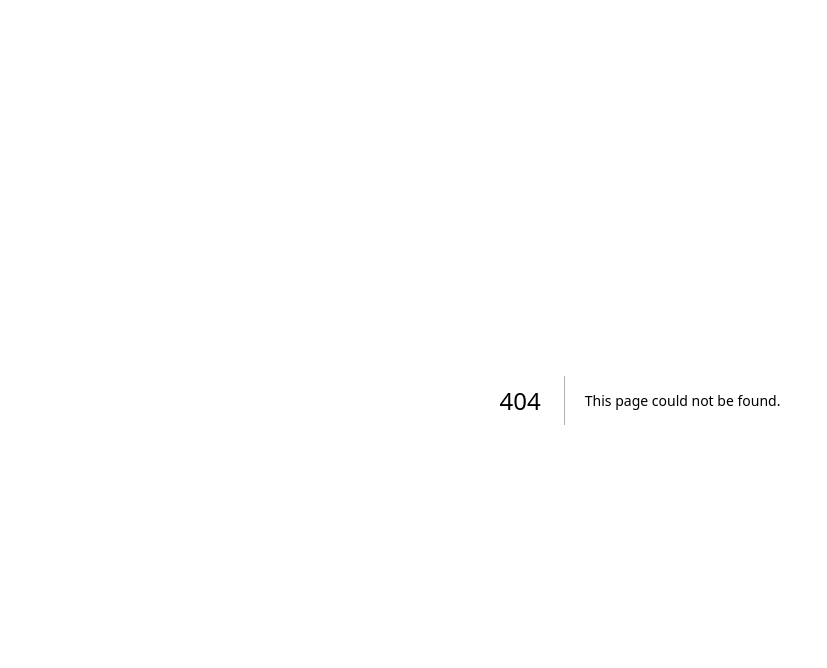
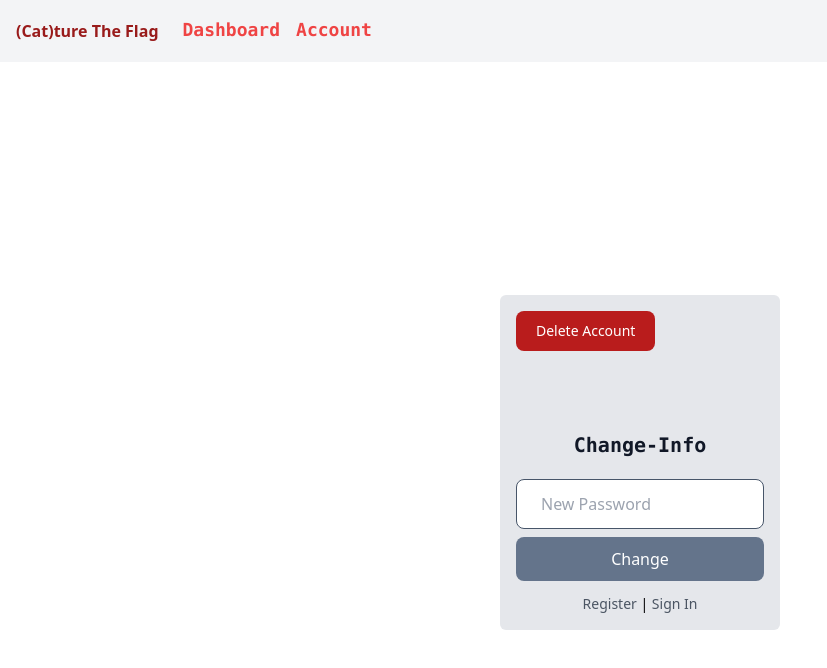
Before and after one commit to Jaycee3004/ctf, a Next.js app: page /account in a window 1280 px wide. Before the commit this address had no page. Shown: the top 668 px of the page, without its empty margins (0-827 px from the left). Built offline with nearby package versions, Linux system fonts and the light colour scheme; no server answers; sample sign-in values are in the browser's storage.

Commit message:
added Account tab and Account page

```diff
--- a/app/(auth)/signin/page.tsx
+++ b/app/(auth)/signin/page.tsx
@@ -2,9 +2,11 @@
 
 import { redirect } from 'next/dist/server/api-utils';
 import firebase from '../../../firebase/clients'
-import { useState,useEffect } from "react";
-import { useRouter } from 'next/navigation';
+import { useState,useEffect, use } from "react";
+import { useRouter,useSearchParams } from 'next/navigation';
 import Link from 'next/link';
+import { recentSignInAtom } from '../../atoms';
+import { useAtomValue,useSetAtom } from 'jotai';
 
 
 export default function SignIn() {
@@ -12,7 +14,12 @@ export default function SignIn() {
   const [password, setPassword] = useState("");
   const [registered, setRegistered] = useState(false); // State to track registration success
   const [error, setError] = useState(null);
+  const plsRedirect = useSearchParams().get('redirect');
+
+
   const router = useRouter();
+  const recentSignIn = useAtomValue(recentSignInAtom);
+  const setRecentSignIn = useSetAtom(recentSignInAtom);
   // console.log("under execution")
 
   // useEffect(() => {
@@ -28,20 +35,36 @@ export default function SignIn() {
   const handleSignIn = async (e) => {
     e.preventDefault();
     console.log("under execution")
+
+
     try {
       await firebase.auth().signInWithEmailAndPassword(email, password);
       // Sign-in successful, you can redirect or perform other actions
+
       console.log('Sign-in successful')
-      router.push('/dashboard');
+      setRecentSignIn(true);
+
+
+
+      console.log(plsRedirect)
+      let redirectUrl = '/dashboard';
+      if (plsRedirect && plsRedirect === 'account') {
+
+        console.log(plsRedirect);
+        redirectUrl = "/account";
+      }
+
+      router.push(redirectUrl);
 
     } catch (error) {
+      console.log(error)
       setError(error.message);
     }
   };
 
   return (
     <div >
-      {/* {error && <p>{error}</p>} */}
+      {error && <p>{error}</p>}
       {error && <div className="flex items-center p-4 mb-4 text-sm text-red-800 rounded-lg bg-red-50 dark:bg-gray-800 dark:text-red-400" role="alert">
         <svg className="flex-shrink-0 inline w-4 h-4 me-3" aria-hidden="true" xmlns="http://www.w3.org/2000/svg" fill="currentColor" viewBox="0 0 20 20">
           <path d="M10 .5a9.5 9.5 0 1 0 9.5 9.5A9.51 9.51 0 0 0 10 .5ZM9.5 4a1.5 1.5 0 1 1 0 3 1.5 1.5 0 0 1 0-3ZM12 15H8a1 1 0 0 1 0-2h1v-3H8a1 1 0 0 1 0-2h2a1 1 0 0 1 1 1v4h1a1 1 0 0 1 0 2Z"/>
--- /dev/null
+++ b/app/(checked-in)/account/layout.tsx
@@ -0,0 +1,19 @@
+
+import Link from 'next/link'
+export default function RootLayout({
+    children,
+  }: {
+    children: React.ReactNode
+  }) {
+    return (
+        <>
+
+        <div className="container mx-auto px-5 max-w-xs flex justify-center items-center h-screen">
+            <div className="w-full max-w-xs bg-gray-200 p-4 m-auto rounded-md">
+                {children}
+            </div>
+        </div>
+        </>
+
+    );
+  }
--- /dev/null
+++ b/app/(checked-in)/account/page.tsx
@@ -0,0 +1,134 @@
+'use client';
+
+import { use, useEffect, useState } from "react";
+import { useRouter } from "next/navigation";
+import useForceLogin from "../../../hooks/useForceLogin";
+// import firebase from '../firebaseConfig'
+import firebase from '../../../firebase/clients'
+import Link from "next/link";
+import { recentSignInAtom } from "../../atoms";
+import { useAtomValue,useSetAtom } from "jotai";
+// import { AppInstanceRouter } from "next/navigation/router";
+
+type User = firebase.User;
+
+function deleteAccount(router,setDelError,setError) {
+    const user = firebase.auth().currentUser;
+    if (user) {
+        user.delete().then(() => {
+            console.log("User deleted")
+            router.push('/signin');
+        }).catch((error) => {
+            setDelError(true)
+
+            console.log(error)
+        });
+    }
+}
+
+
+
+export default function Account() {
+
+    // const recentSignIn = useAtomValue(recentSignInAtom);
+    // const setRecentSignIn = useSetAtom(recentSignInAtom);
+    // // if (!recentSignIn) {
+    // //     useForceLogin();
+    // // }
+    // setRecentSignIn(false);
+
+
+
+
+
+    const [user, setUser] = useState<User | null>(null);
+    // const [email, setEmail] = useState("");
+    const [password, setPassword] = useState("");
+    const router = useRouter();
+    const [delError, setDelError] = useState(false);
+    const [error, setError] = useState(null);
+    const [message, setMessage] = useState('');
+
+    function handleChange(form) {
+        form.preventDefault();
+        // setError(null);
+        if (user) {
+            user.updatePassword(password)
+        .then(() => {
+        console.log("Password updated successfully");
+        setMessage("Password updated successfully");
+        })
+        .catch((error) => {
+        console.log("Error updating password:", error);
+            setMessage("Error updating password. Sign-In required again");
+        });
+        }
+
+        setPassword("");
+        // setEmail("");
+
+
+
+    }
+
+
+
+    useEffect(() => {
+        setTimeout(() => {
+            setMessage("");
+        }, 3000);
+    },[message])
+
+    useEffect(() => {
+        firebase.auth().onAuthStateChanged((user) => {
+            if (user) {
+                setUser(user);
+            } else {
+                router.push('/signin');
+            }
+        });
+    }, [router]);
+
+    if (user) {
+        return (
+            <>
+
+                {/* <h1>Account</h1> */}
+                <div className="flex items-center">
+                    {delError && <h1 className="text-red-500">Recent login required :(</h1>}
+                </div>
+
+                <button className="flex items-center focus:outline-none text-white bg-red-700 hover:bg-red-800 focus:ring-4 focus:ring-red-300 font-medium rounded-lg text-sm px-5 py-2.5 me-2 mb-2 dark:bg-red-600 dark:hover:bg-red-700 dark:focus:ring-red-900" onClick={() => deleteAccount(router,setDelError,setError)}>Delete Account</button>
+                <div >
+      {/* {error && <p>{error}</p>} */}
+      {message !== "" && <div className="flex items-center p-4 mb-4 text-sm text-red-800 rounded-lg bg-red-50 dark:bg-gray-800 dark:text-red-400" role="alert">
+
+        <span className="sr-only">Info</span>
+        <div>
+          <span className="font-medium">Warning !</span> {message}
+        </div>
+      </div>}
+
+      <div className="flex flex-col items-center mt-[10vh] rounded-md">
+            <h2 className="mb-5 text-gray-900 font-mono font-bold text-xl">Change-Info</h2>
+
+            <form onSubmit={handleChange}>
+                {/* <input type="text" className="w-full px-6 py-3 mb-2 border border-slate-600 rounded-lg font-medium " placeholder="Re-enter email" value={email} onChange={(e) => setEmail(e.target.value)}/> */}
+                <input type="password" className="w-full px-6 py-3 mb-2 border border-slate-600 rounded-lg font-medium " placeholder="New Password" value={password} onChange={(e) => setPassword(e.target.value)}/>
+
+                <button type="submit" className="bg-slate-500 hover:bg-slate-700 text-white text-base rounded-lg py-2.5 px-5 transition-colors w-full text-[19px]">Change</button>
+            </form>
+            <p className="text-center mt-3 text-[14px]">
+                <Link href="/register" className="text-gray-600">Register</Link>
+                <span> | </span>
+                <Link href="/signin" className="text-gray-600">Sign In</Link>
+            </p>
+
+        </div>
+    </div>
+            </>
+        )
+    } else {
+        return <p>Loading...</p>
+    }
+}
--- a/app/(checked-in)/dashboard/page.tsx
+++ b/app/(checked-in)/dashboard/page.tsx
@@ -3,7 +3,6 @@ import Home from './home'
 export default function Page() {
     return (
         <div>
-            <h1>Page</h1>
             <Home />
         </div>
     )
--- a/app/(checked-in)/layout.tsx
+++ b/app/(checked-in)/layout.tsx
@@ -18,6 +18,10 @@ export default function RootLayout({
                 <Link href="/dashboard" className="cursor-pointer text-red-500 font-bold hover:text-red-800 px-2 text-lg font-mono">Dashboard</Link>
                 <div className="w-0 group-hover:w-full h-0.5 bg-black ease-in-out duration-200"></div>
             </span>
+            <span className="group inline-block">
+                <Link href="/account" className="cursor-pointer text-red-500 font-bold hover:text-red-800 px-2 text-lg font-mono">Account</Link>
+                <div className="w-0 group-hover:w-full h-0.5 bg-black ease-in-out duration-200"></div>
+            </span>
                 </div>
 
             </div>
--- a/app/atoms.ts
+++ b/app/atoms.ts
@@ -3,3 +3,5 @@ import {atom} from 'jotai'
 // import firebase from '../firebase/clients'
 
 export const challengeOneAtom = atom(false)
+
+export const recentSignInAtom = atom(false)
--- /dev/null
+++ b/hooks/useForceLogin.tsx
@@ -0,0 +1,24 @@
+// hooks/useForceLogin.js
+import { useEffect } from 'react';
+import { useRouter } from 'next/navigation';
+import firebase from '../firebase/clients';
+// import 'firebase/auth';
+
+const useForceLogin = () => {
+    const router = useRouter();
+    console.log("running force login")
+    useEffect(() => {
+        // Force sign out
+        firebase.auth().signOut();
+
+        // Check if the user is not logged in
+        firebase.auth().onAuthStateChanged(user => {
+            if (!user) {
+                // Redirect to login page
+                router.push('/signin?redirect=account');
+            }
+        });
+    },[]);
+};
+
+export default useForceLogin;
```
